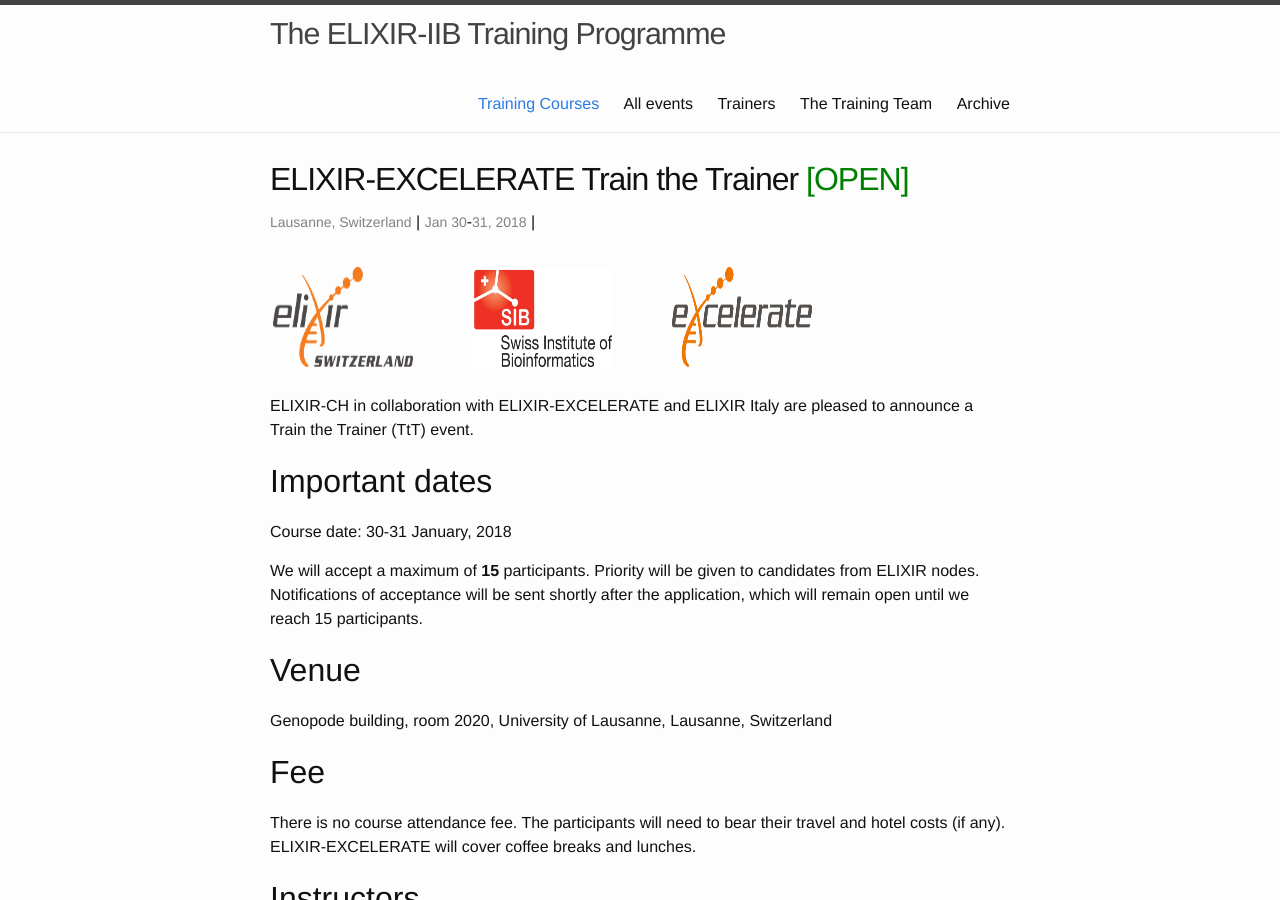
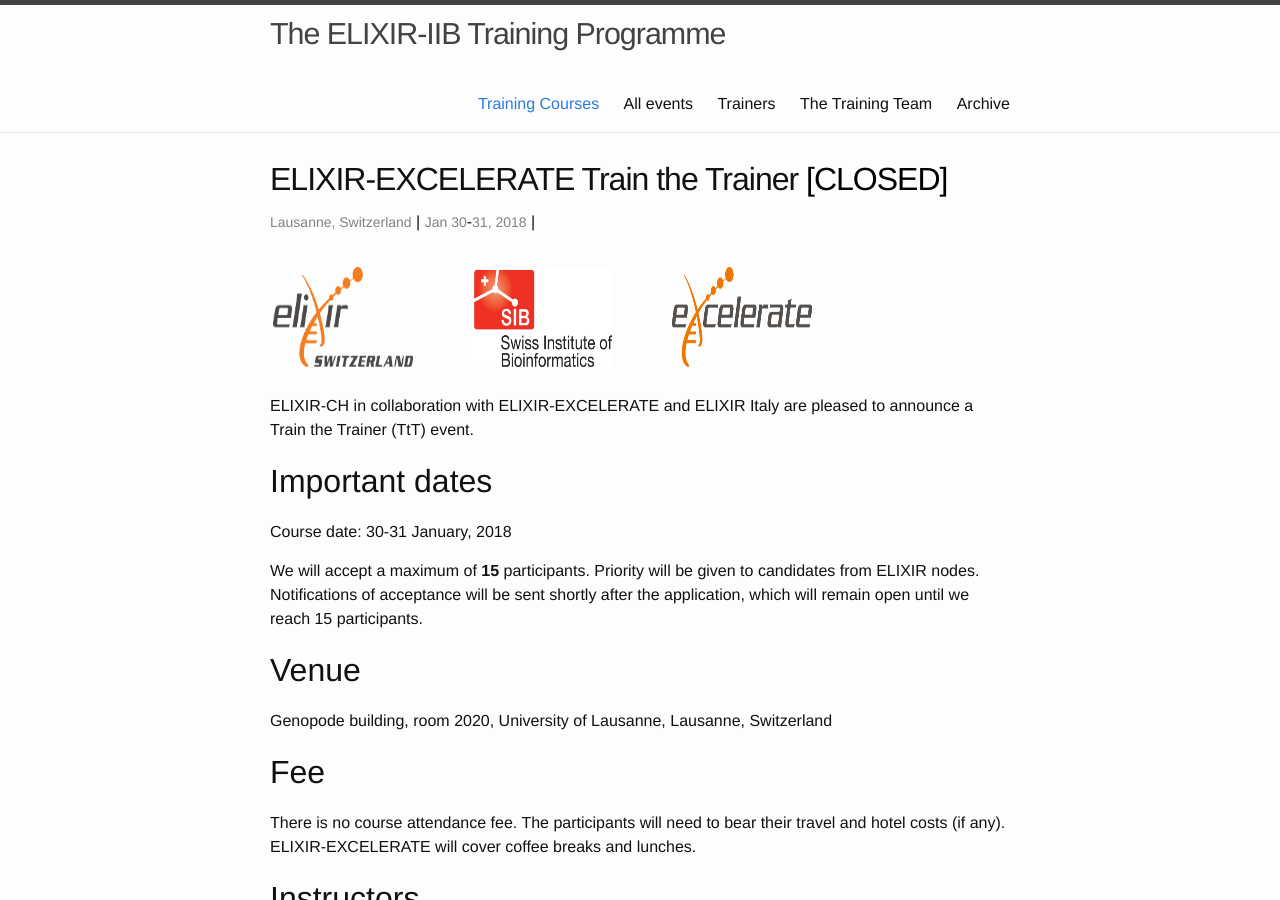
Before and after one commit to ELIXIR-IIB-training/website, a Jekyll site: the page built from _posts/2018-01-30-train-the-trainer-lausanne.md, in a window 1280 px wide and 900 px high. Built offline with Jekyll 4.4.1, drawn with Linux system fonts in a browser that asks for light colours.

Commit message:
Add CLOSED flag

```diff
--- a/_posts/2018-01-30-train-the-trainer-lausanne.md
+++ b/_posts/2018-01-30-train-the-trainer-lausanne.md
@@ -1,6 +1,6 @@
 ---
 layout: post
-title:  "ELIXIR-EXCELERATE Train the Trainer <font color='green'>[OPEN]</font>"
+title:  "ELIXIR-EXCELERATE Train the Trainer <font color='black'>[CLOSED]</font>"
 date_start:   2018-01-30
 date_end:   2018-01-31
 venue: Lausanne, Switzerland
```
